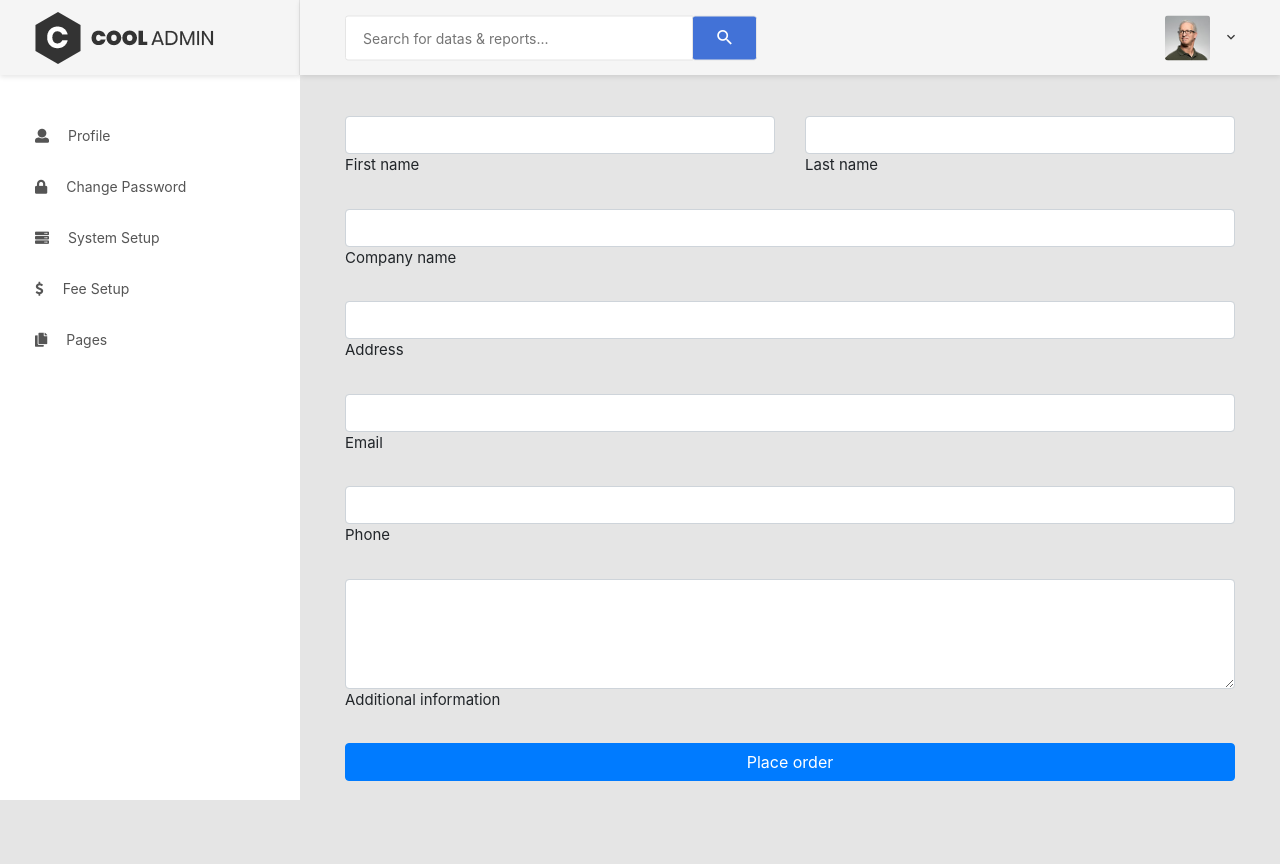
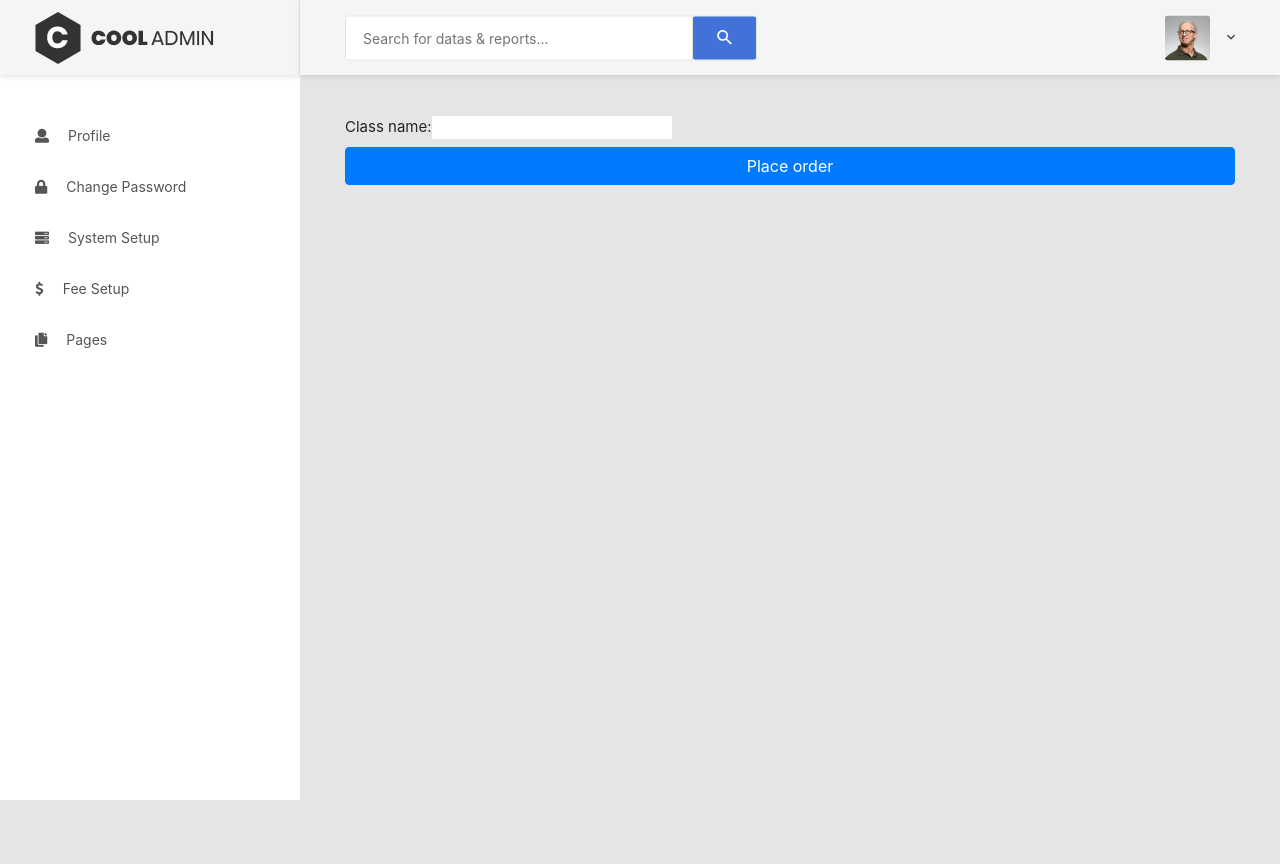
Before and after one commit to sshujonn/tution_fee_collection_system, a Django app: page /add_class/ in a window 1280 px wide. Run offline with Django 3.2, Linux system fonts and the light colour scheme; some libraries are stand-ins or nearby versions.

Commit message:
modelform for insert class in database

```diff
--- /dev/null
+++ b/classes/forms.py
@@ -0,0 +1,8 @@
+from django.forms import ModelForm
+from classes.models import StudentClass
+
+
+class classForm(ModelForm):
+    class Meta:
+        model = StudentClass
+        fields = ['class_name']
--- a/templates/dashboard/add_class.html
+++ b/templates/dashboard/add_class.html
@@ -1,52 +1,15 @@
 {% extends "dashboard/base.html" %}
 
 {% block content %}
-<form>
-  <!-- 2 column grid layout with text inputs for the first and last names -->
-  <div class="row mb-4">
-    <div class="col">
-      <div class="form-outline">
-        <input type="text" id="form6Example1" class="form-control" />
-        <label class="form-label" for="form6Example1">First name</label>
-      </div>
-    </div>
-    <div class="col">
-      <div class="form-outline">
-        <input type="text" id="form6Example2" class="form-control" />
-        <label class="form-label" for="form6Example2">Last name</label>
-      </div>
-    </div>
-  </div>
+<form action="" method="post">
+  {% csrf_token %}
+  {{form}}
+<!--  &lt;!&ndash; Text input &ndash;&gt;-->
+<!--  <div class="form-outline mb-4">-->
+<!--    <input type="text" id="form6Example3" class="form-control" />-->
+<!--    <label class="form-label" for="form6Example3">Class name</label>-->
+<!--  </div>-->
 
-  <!-- Text input -->
-  <div class="form-outline mb-4">
-    <input type="text" id="form6Example3" class="form-control" />
-    <label class="form-label" for="form6Example3">Company name</label>
-  </div>
-
-  <!-- Text input -->
-  <div class="form-outline mb-4">
-    <input type="text" id="form6Example4" class="form-control" />
-    <label class="form-label" for="form6Example4">Address</label>
-  </div>
-
-  <!-- Email input -->
-  <div class="form-outline mb-4">
-    <input type="email" id="form6Example5" class="form-control" />
-    <label class="form-label" for="form6Example5">Email</label>
-  </div>
-
-  <!-- Number input -->
-  <div class="form-outline mb-4">
-    <input type="number" id="form6Example6" class="form-control" />
-    <label class="form-label" for="form6Example6">Phone</label>
-  </div>
-
-  <!-- Message input -->
-  <div class="form-outline mb-4">
-    <textarea class="form-control" id="form6Example7" rows="4"></textarea>
-    <label class="form-label" for="form6Example7">Additional information</label>
-  </div>
 
   <!-- Submit button -->
   <button type="submit" class="btn btn-primary btn-block mb-4">Place order</button>
--- a/users/views.py
+++ b/users/views.py
@@ -11,6 +11,7 @@ from django.urls import reverse
 
 from users.form import SignInForm, SignUpForm
 from users.models import Profile
+from classes.forms import classForm
 
 
 def log_in(request):
@@ -104,4 +105,13 @@ def add_fee_category(request):
 
 
 def add_class(request):
-    return render(request, 'dashboard/add_class.html', {})
+    form = classForm()
+    if request.method == 'POST':
+        # print(request.POST)
+        form = classForm(request.POST)
+        if form.is_valid():
+            form.save()
+        form.clean()
+    context = {'form': form}
+    # return render(request, 'dashboard/add_class.html', {})
+    return render(request, 'dashboard/add_class.html', context)
```
Also changed, not shown: backup_files/add_class.html (added, +54 -0 lines), classes/views.py (line endings or trailing spaces), users/models.py (line endings or trailing spaces).
